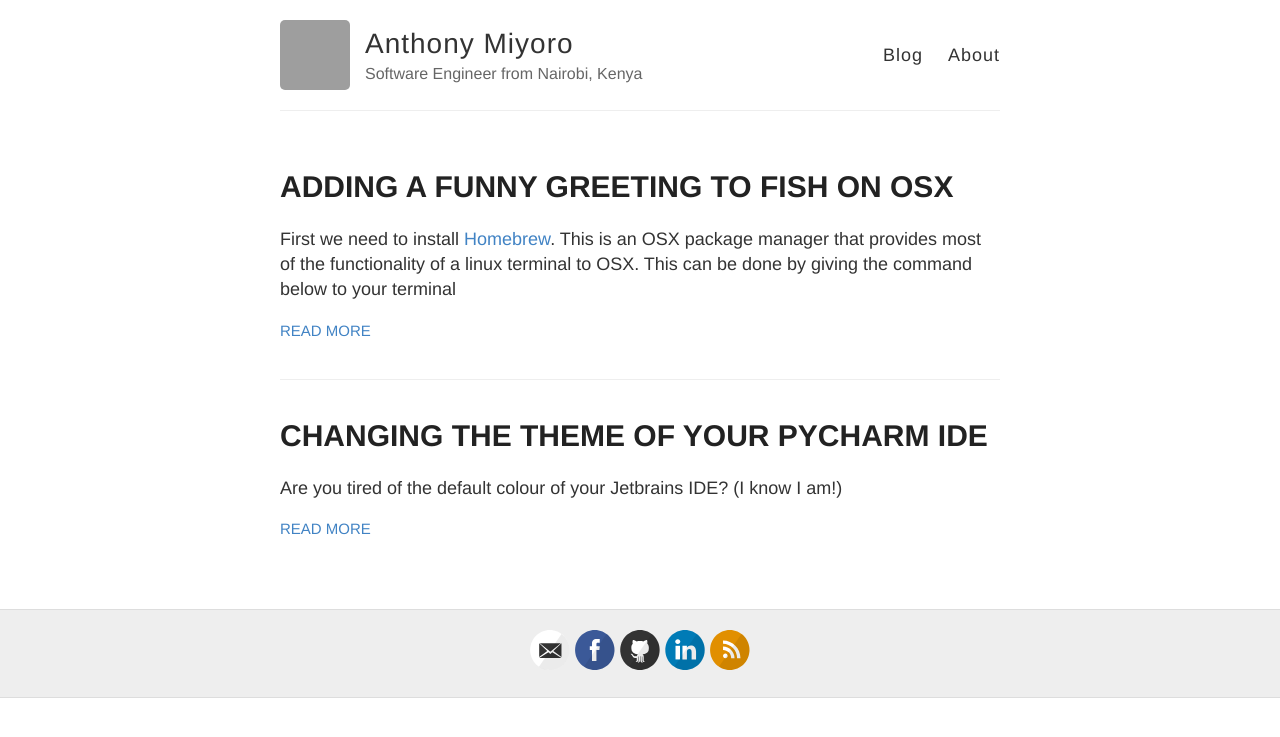
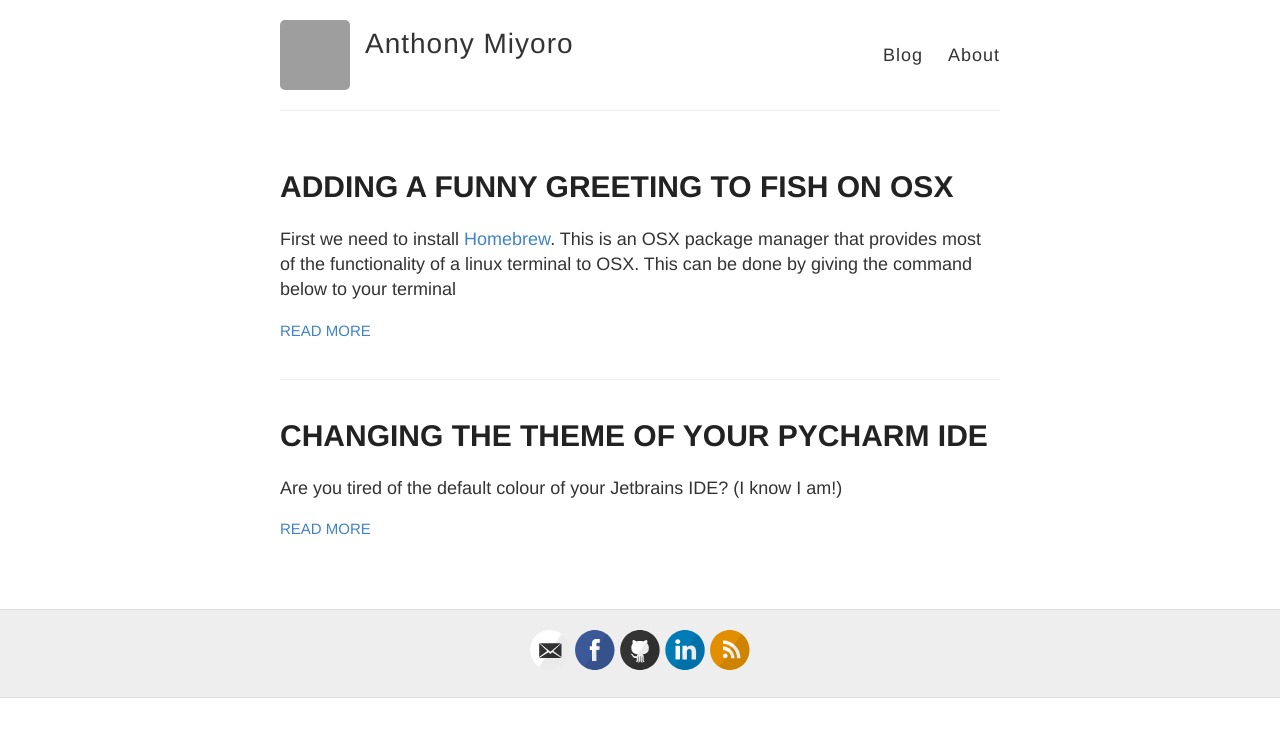
Before and after one commit to anthonymiyoro/PersonalSite, a Jekyll site: the page built from index.html, in a window 1280 px wide. Shown: the top 737 px of the page. Built offline with Jekyll 4.4.1, drawn with Linux system fonts in a browser that asks for light colours; some of the changed lines change nothing that is shown; grey boxes are pictures that could not be loaded.

Commit message:
Update _config.yml

```diff
--- a/_config.yml
+++ b/_config.yml
@@ -6,7 +6,7 @@
 name: Anthony Miyoro
 
 # Short bio or description (displayed in the header)
-description: Software Engineer from Nairobi, Kenya
+description:
 
 # URL of your avatar or profile pic (you could use your GitHub profile pic)
 avatar: https://avatars0.githubusercontent.com/u/12515332?v=3&s=460
@@ -77,6 +77,11 @@ gems:
   - jekyll-sitemap # Create a sitemap using the official Jekyll sitemap gem
   - jekyll-feed # Create an Atom feed using the official Jekyll feed gem
 
+collections:
+  portfolio:
+    output: true
+    permalink: /portfolio/:path/
+
 # Exclude these files from your production _site
 exclude:
   - Gemfile
```
